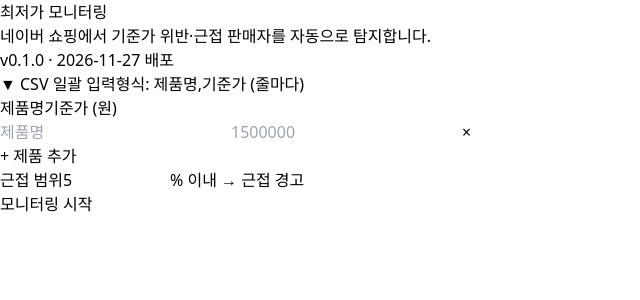
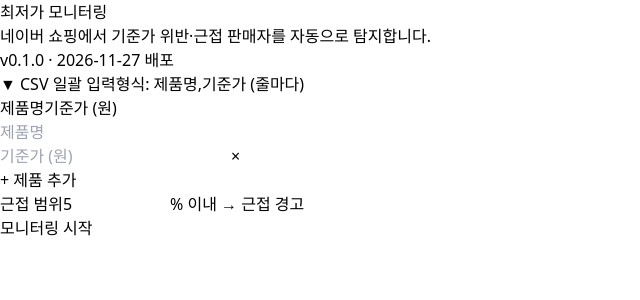
Before and after one commit to pbgeo/price-monitor, a Next.js app: page / in a window 1280 px wide. Shown: the top 300 px of the page, without its empty margins (0-640 px from the left). Built offline with nearby package versions, Linux system fonts and the light colour scheme.

Commit message:
style: mobile optimization

```diff
--- a/src/app/components/ProductForm.tsx
+++ b/src/app/components/ProductForm.tsx
@@ -34,7 +34,6 @@
   }
 
   function parseBulk() {
-    // 형식: 제품명,기준가 (줄바꿈으로 구분)
     const parsed: Row[] = bulkText
       .split("\n")
       .map((line) => line.trim())
@@ -62,7 +61,7 @@
   return (
     <form onSubmit={handleSubmit} className="space-y-6">
       {/* 일괄 입력 토글 */}
-      <div className="flex items-center gap-3">
+      <div className="flex flex-wrap items-center gap-2">
         <button
           type="button"
           onClick={() => setShowBulk((v) => !v)}
@@ -94,34 +93,38 @@
 
       {/* 개별 행 입력 */}
       <div className="space-y-2">
-        <div className="grid grid-cols-12 gap-2 text-xs font-medium text-gray-500 px-1">
+        {/* 헤더 — 데스크탑에서만 표시 */}
+        <div className="hidden sm:grid sm:grid-cols-12 sm:gap-2 text-xs font-medium text-gray-500 px-1">
           <span className="col-span-7">제품명</span>
           <span className="col-span-4">기준가 (원)</span>
         </div>
+
         {rows.map((row, i) => (
-          <div key={i} className="grid grid-cols-12 gap-2">
+          <div key={i} className="flex flex-col gap-2 sm:grid sm:grid-cols-12 sm:gap-2">
             <input
               value={row.name}
               onChange={(e) => updateRow(i, "name", e.target.value)}
               placeholder="제품명"
-              className="col-span-7 rounded-lg border border-gray-300 px-3 py-2 text-sm focus:outline-none focus:ring-2 focus:ring-blue-500"
+              className="w-full sm:col-span-7 rounded-lg border border-gray-300 px-3 py-2.5 text-sm focus:outline-none focus:ring-2 focus:ring-blue-500"
             />
+            <div className="flex gap-2 sm:contents">
               <input
                 value={row.basePrice}
                 onChange={(e) => updateRow(i, "basePrice", e.target.value)}
-              placeholder="1500000"
+                placeholder="기준가 (원)"
                 type="text"
                 inputMode="numeric"
-              className="col-span-4 rounded-lg border border-gray-300 px-3 py-2 text-sm focus:outline-none focus:ring-2 focus:ring-blue-500"
+                className="flex-1 sm:col-span-4 rounded-lg border border-gray-300 px-3 py-2.5 text-sm focus:outline-none focus:ring-2 focus:ring-blue-500"
               />
               <button
                 type="button"
                 onClick={() => removeRow(i)}
                 disabled={rows.length === 1}
-              className="col-span-1 text-gray-400 hover:text-red-500 disabled:opacity-30 text-lg leading-none"
+                className="sm:col-span-1 w-10 shrink-0 text-gray-400 hover:text-red-500 disabled:opacity-30 text-xl leading-none"
               >
                 ×
               </button>
+            </div>
           </div>
         ))}
         <button
@@ -134,7 +137,7 @@
       </div>
 
       {/* 근접 범위 */}
-      <div className="flex items-center gap-3">
+      <div className="flex flex-wrap items-center gap-3">
         <label className="text-sm font-medium text-gray-700 whitespace-nowrap">
           근접 범위
         </label>
```
Lines whose indentation alone changed are shown as unchanged.
